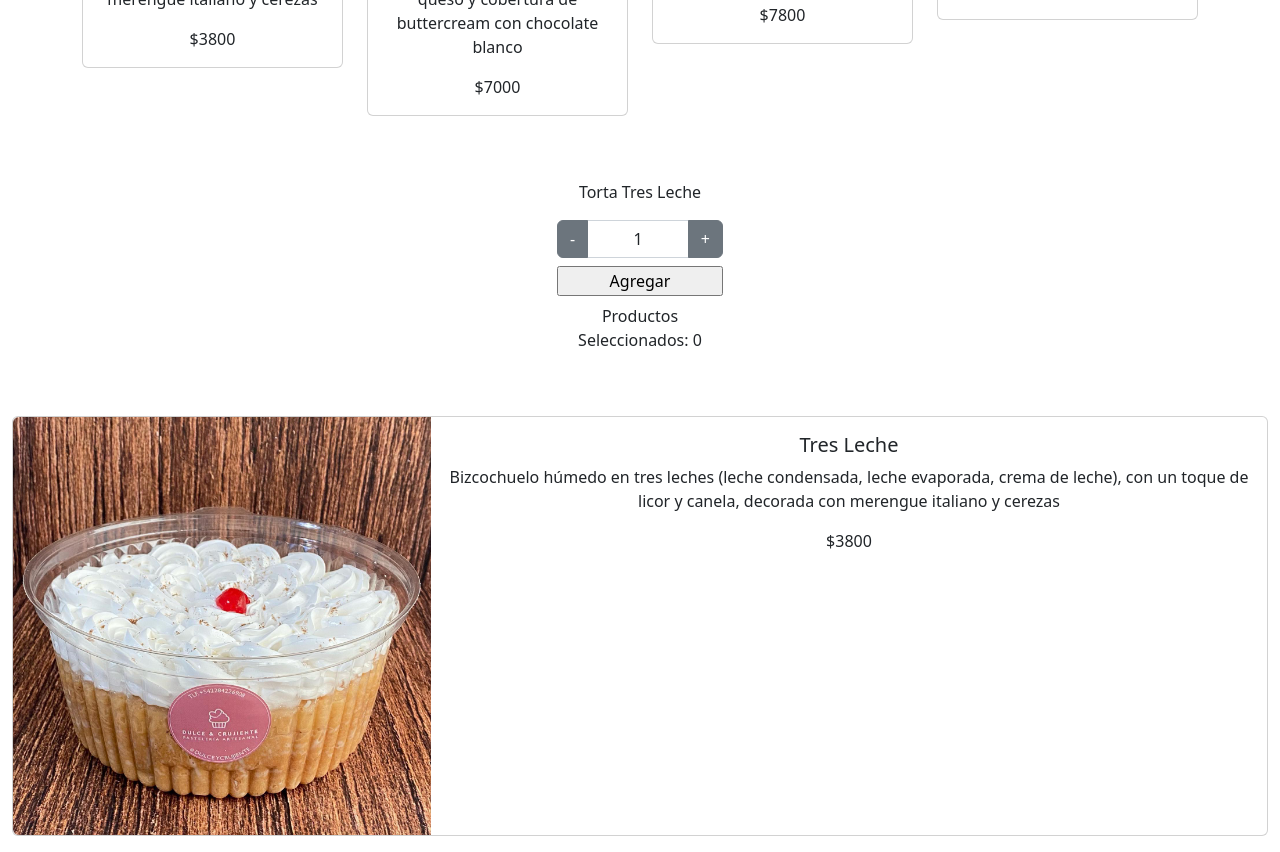
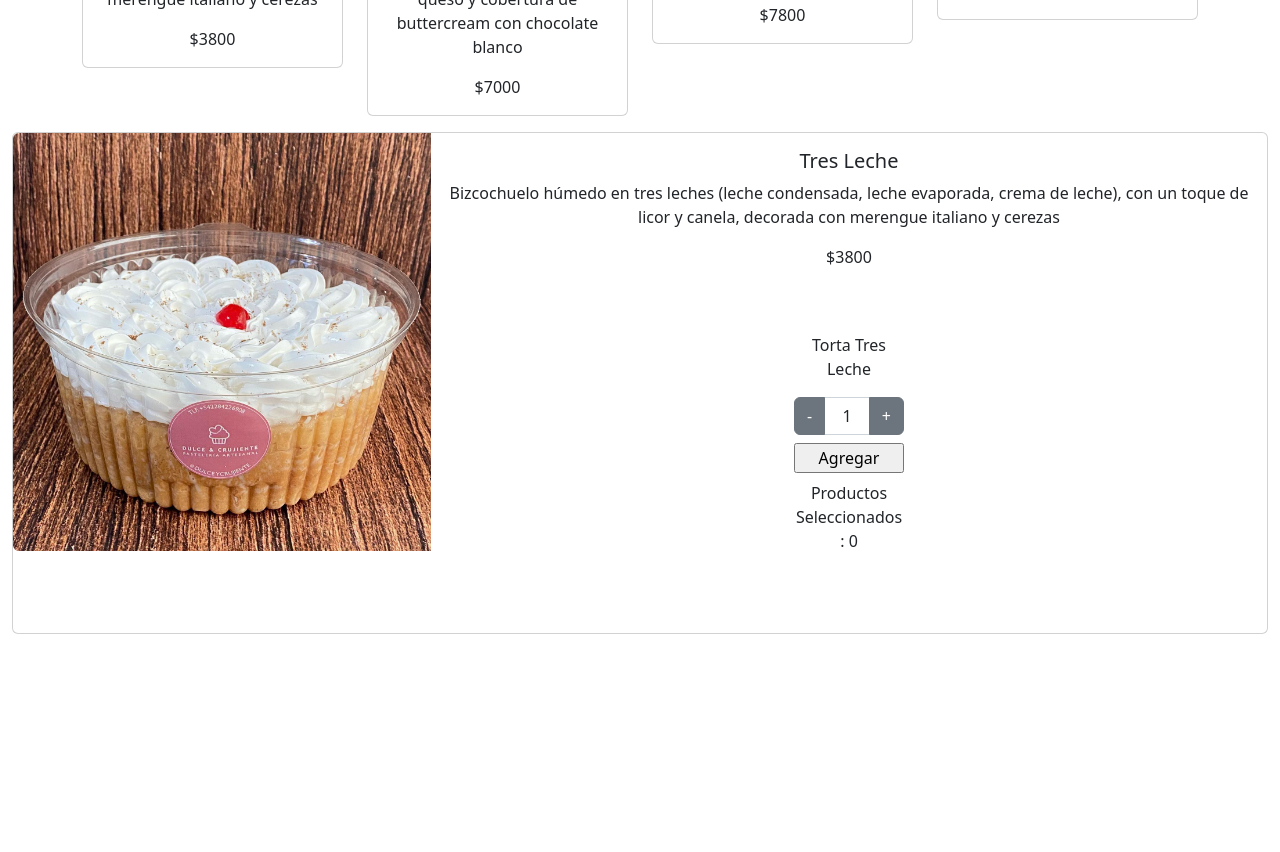
Before and after one commit to ManuelColmenares/Proyecto-React, a React (Create React App) app in the folder web-app/: page / in a window 1280 px wide. Shown: the part 640-1492 px from the top of the page. After the commit the page ends 1274 px from the top, so only its background shows below. Built offline with nearby package versions, Linux system fonts and the light colour scheme; a web font is replaced by a local one.

Commit message:
Se icorporo el ItemCount en el ItemDetail y se modifico el ItemDetailContainer para optener el producto desde el componente Products

```diff
--- a/web-app/src/App.js
+++ b/web-app/src/App.js
@@ -10,7 +10,6 @@ function App() {
       <NavBar />
       <hr />
       <ItemListContainer name="Item List Container" />
-      <ItemCount stock={5} initial={1} onAdd={0} />
       <ItemDetailContainer />
     </div>
   );
--- a/web-app/src/components/ItemDetail.jsx
+++ b/web-app/src/components/ItemDetail.jsx
@@ -1,8 +1,9 @@
 import React from "react";
+import ItemCount from "./ItemCount";
 
 const ItemDetail = ({ item }) => {
     return (
-        <div className="card mb-3">
+        <div className="card md-3">
             <div className="row g-0">
                 <div className="col-md-4">
                     <img src={"img/imgProductos/"+item.imagen} className="img-fluid rounded-start" alt={item.nombre} />
@@ -12,6 +13,7 @@ const ItemDetail = ({ item }) => {
                         <h5 className="card-title">{item.nombre}</h5>
                         <p className="card-text">{item.desc}</p>
                         <p className="card-text">${item.precio}</p>
+                        <ItemCount stock={5} initial={1} onAdd={0} />
                     </div>
                 </div>
             </div>
--- a/web-app/src/components/ItemDetailContainer.jsx
+++ b/web-app/src/components/ItemDetailContainer.jsx
@@ -1,28 +1,28 @@
 import React from "react";
 import { useEffect } from "react";
 import { useState } from "react";
+import Products from "./mock/Products";
 import ItemDetail from "./ItemDetail";
 
 const ItemDetailContainer = () => {
-
 	const [item, setItem] = useState({})
 
 	useEffect(() => {
-		const producto = {
-			id: 1,
-			nombre: "Tres Leche",
-			desc: "Bizcochuelo húmedo en tres leches (leche condensada, leche evaporada, crema de leche), con un toque de licor y canela, decorada con merengue italiano y cerezas",
-			imagen:"tresleche.jpg",
-			precio: 3800
-		};
-
-		const getItem = new Promise((resolve) => {
-			setTimeout(() => {
-				resolve(producto);
+		const getItem = () =>
+			new Promise((res, rej) => {
+				const product = Products.find((prod) => prod.id === 1);
+				setTimeout(() => {
+					res(product);
 			}, 2000);
 		});
 
-		getItem.then(respuesta => setItem(respuesta));
+		getItem()
+		.then((info) => {
+			setItem(info);
+		})
+		.catch((error) => {
+			console.log(error);
+		})
 
 	}, []);
 
--- a/web-app/src/components/ItemListContainer.jsx
+++ b/web-app/src/components/ItemListContainer.jsx
@@ -1,5 +1,5 @@
 import React, { useEffect, useState } from "react";
-import Products from "./mock/Products"
+import Products from "./mock/Products";
 import ItemList from "./ItemList";
 
 
```
